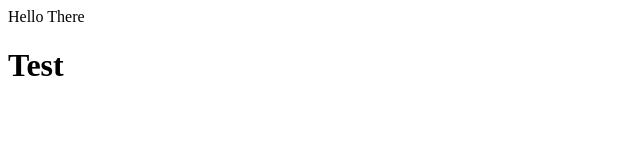
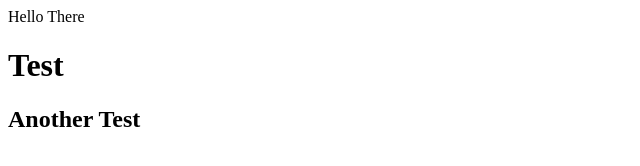
Before and after one commit to klegaul3/Claim-Mapping, a plain HTML site: page index.html in a window 1280 px wide. Shown: the whole page, without its empty margins (0-640 px from the left). Drawn offline with Linux system fonts and the light colour scheme.

Commit message:
Another Test

```diff
--- a/index.html
+++ b/index.html
@@ -1,3 +1,5 @@
 <p>Hello There</p>
 
 <h1>Test</h1>
+
+<h2>Another Test</h2>
```
